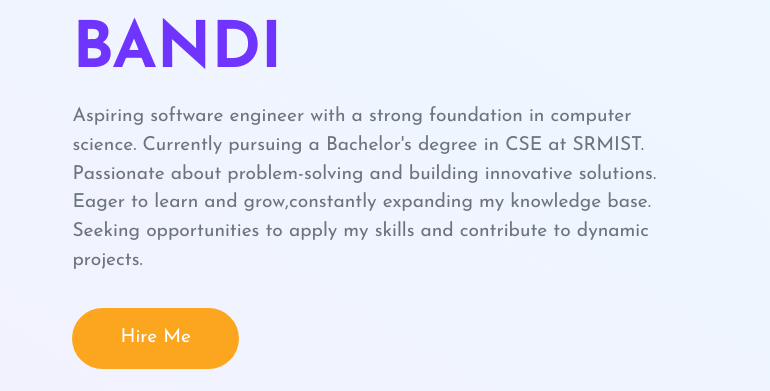
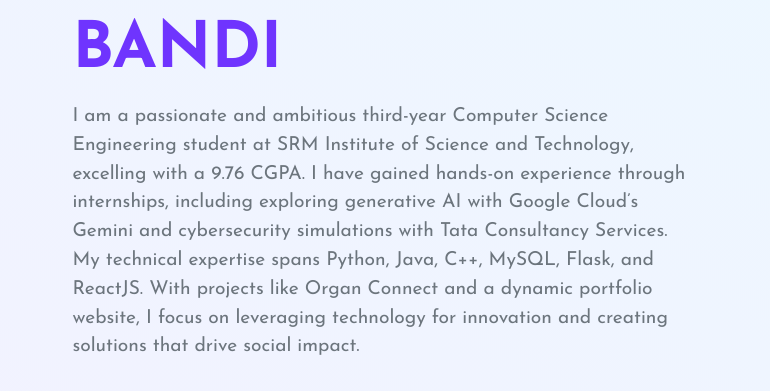
Before and after one commit to Dillibabureddy/my-portfolio-new, a plain HTML site: page index.html in a window 1280 px wide. Shown: the part 235-626 px from the top of the page, 0-770 px from the left. Drawn offline with nearby package versions, Linux system fonts and the light colour scheme; grey boxes are pictures that could not be loaded.

Commit message:
desc chan
desc change

```diff
--- a/index.html
+++ b/index.html
@@ -99,8 +99,7 @@
             Hello! I Am <br /><span class="c-orange">DILLI BABU REDDY BANDI</span>
           </h2>
           <p class="text-muted">
-            Aspiring software engineer with a strong foundation in computer science. Currently pursuing a Bachelor's degree in CSE at SRMIST. Passionate about problem-solving and building innovative solutions. Eager to learn and grow,constantly expanding my knowledge base. Seeking opportunities to apply my skills and contribute to dynamic projects.
-          </p>
+            I am a passionate and ambitious third-year Computer Science Engineering student at SRM Institute of Science and Technology, excelling with a 9.76 CGPA. I have gained hands-on experience through internships, including exploring generative AI with Google Cloud’s Gemini and cybersecurity simulations with Tata Consultancy Services. My technical expertise spans Python, Java, C++, MySQL, Flask, and ReactJS. With projects like Organ Connect and a dynamic portfolio website, I focus on leveraging technology for innovation and creating solutions that drive social impact.</p>
 
           <a href="https://www.linkedin.com/in/dilli-babu-reddy-bandi-168a43222/">
             <button class="c-btn h-btn mt-3 py-3 px-5 rounded-pill">
```
Also changed, not shown: 1 other file.
